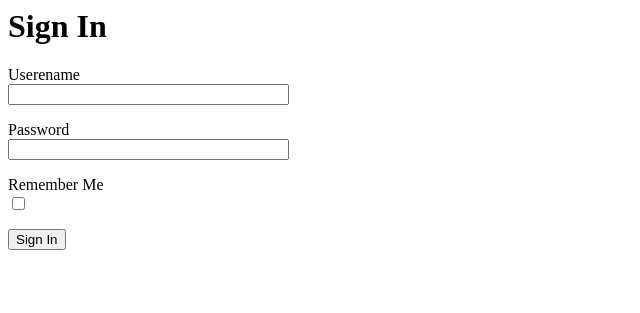
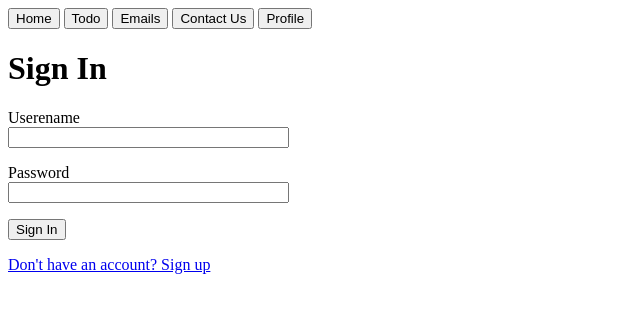
Before and after one commit to tylerjyee/cmpe131team10, a Flask app: page /login in a window 1280 px wide. Shown: the top 313 px of the page, without its empty margins (0-640 px from the left). Run offline with Flask 3, Linux system fonts and the light colour scheme.

Commit message:
adding href for register and login

```diff
--- a/app/routes.py
+++ b/app/routes.py
@@ -2,13 +2,11 @@ from flask import render_template, redirect, flash, url_for, request
 from .forms import LoginForm, ContactForm, ComposeForm, RegisterForm
 from app import myapp_obj
 from flask_login import current_user, login_user, logout_user, login_required
+from werkzeug.security import generate_password_hash, check_password_hash
 #from flask_mail import Mail, Message
 
 @myapp_obj.route("/")
-def welcome():
-    return render_template('welcome.html')
-
-@myapp_obj.route("/home")
+@myapp_obj.route("/home.html")
 def home():
     return render_template('home.html')
 
@@ -24,28 +22,32 @@ def login():
         # if password matches
         # login_user(user)
         flash(f'Here are the input {form.username.data} and {form.password.data}')
-        return redirect('/home')
+        return redirect('/')
     return render_template('login.html', form=form)
 
 @myapp_obj.route("/register", methods=['GET','POST'])
 def register():
     form = RegisterForm()
+
     if form.validate_on_submit():
-        flash(f'You have successfully registered')
-        return redirect('/home')
+        hashed_password = generate_password_hash(form.password.data)
+        username = form.username.data
+        password = hashed_password
+
+
     return render_template('register.html', form=form)
 
 @myapp_obj.route('/todo', methods=['GET', 'POST'])
 def todo():
     if request.method == 'POST':
         # Get the todo item from the form input
-        todo_item = request.form.get('todoitem')
+        todo_item = request.form.get('todo-item')
         # Add the todo item to the database or file
         # Redirect back to the todo page to show the updated list
         with open("todo.txt", "a") as f:
             f.write(todo_item + "\n")
         # Redirect back to the todo page to show the updated list
-        return redirect(url_for('/todo'))
+        return redirect(url_for('todo'))
 
     # Get the todo list from the database or file
     with open("todo.txt", "r") as f:
@@ -63,7 +65,7 @@ def emails():
             return render_template('emails.html', form=form)
         else:
             print('Email Sent')
-            return redirect('/home')
+            return redirect('/home.html')
     elif request.method == 'GET':
         return render_template('emails.html', form=form)
 
--- a/app/templates/login.html
+++ b/app/templates/login.html
@@ -1,4 +1,5 @@
 {% extends "base.html"%}
+{%include "menubar.html" %}
 {% block content %}
 <h1>Sign In</h1>
 <form action="" method="POST" novalidate>
@@ -8,10 +9,11 @@
 
     <p> {{form.password.label}} <br>
        {{form.password(size=32)}}</p>
-
+    <!--
     <p> {{form.remember_me.label}} <br>
        {{form.remember_me()}}</p>
-
+    -->
     <p>{{form.submit()}}</p>
+    <a href="{{url_for('register')}}"> Don't have an account? Sign up</a><br>
 </form>
 {% endblock %}
```
